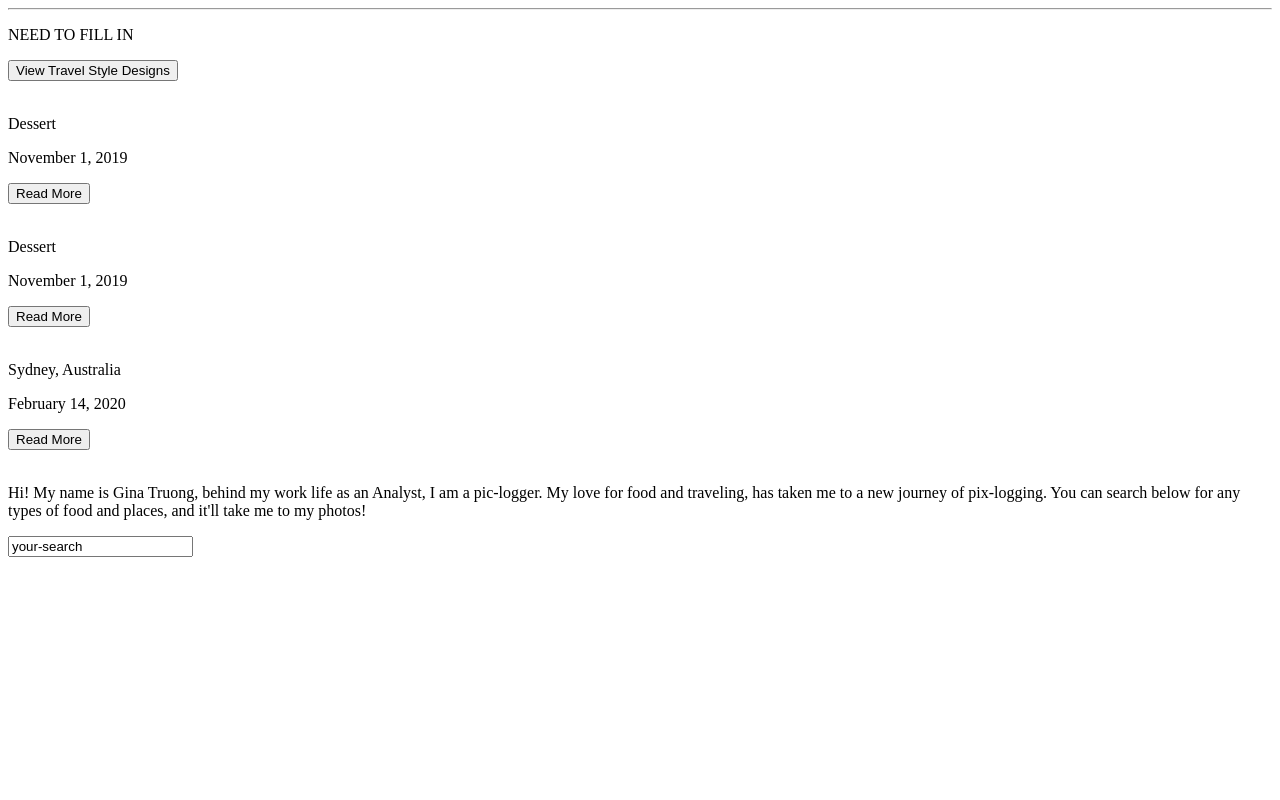
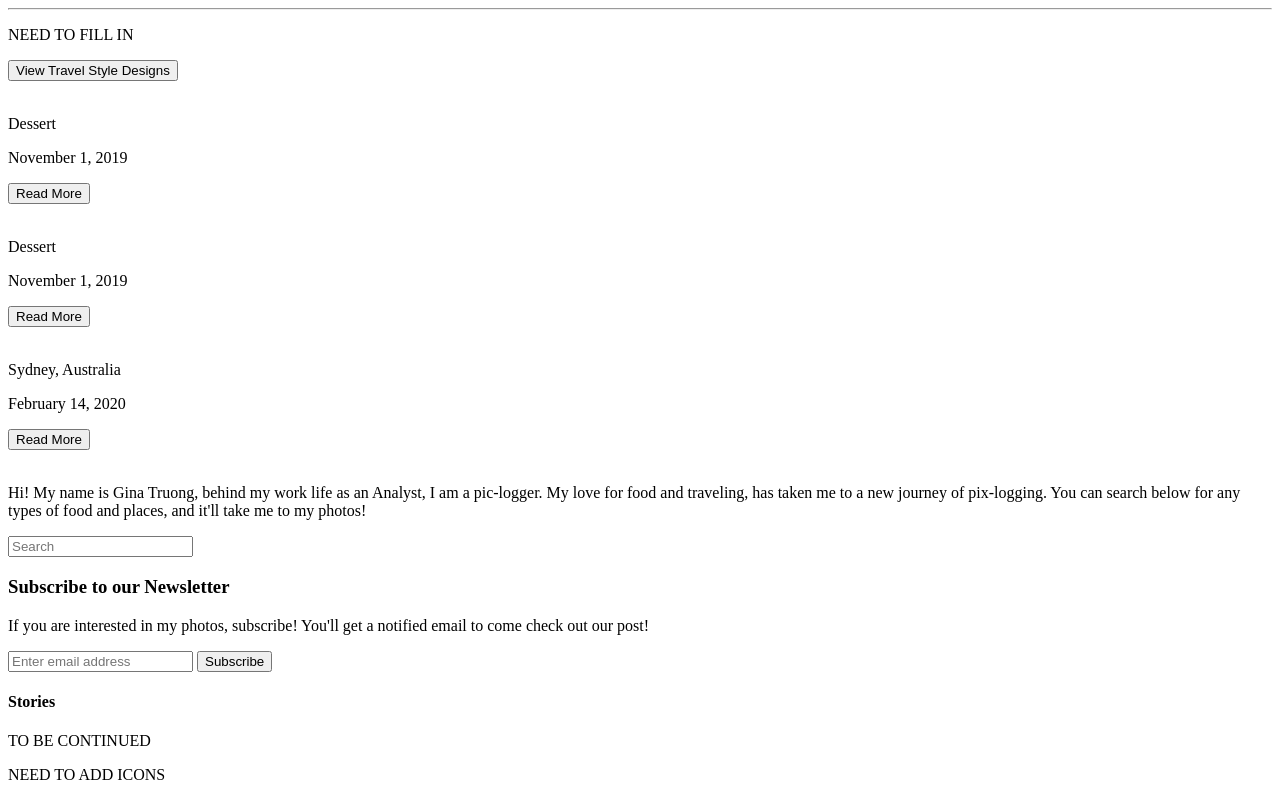
Before and after one commit to ginatruong/Food_Blog, a website: page index.html in a window 1280 px wide. Shown: the part 405-1205 px from the top of the page. Before the commit the page ends 970 px from the top, so only its background shows below. Drawn offline with Linux system fonts and the light colour scheme.

Commit message:
Added more to HTML FILE

```diff
--- a/index.html
+++ b/index.html
@@ -74,23 +74,43 @@
           me to a new journey of pix-logging. You can search below for any types
           of food and places, and it'll take me to my photos!
         </p>
-        <input
-          type="text"
-          placeholder="Search"
-          value="your-search"
-          id="searched"
-        />
+        <input type="text" placeholder="Search" id="searched" />
+        <!-- LOOK FOR MAGNIFYING GLASS -->
       </div>
     </section>
 
     <!-- Subscribe Section to Newsletter, description and input for email address -->
+    <section class="subscription">
+      <div class="container">
+        <h3 class="subsribed-title">Subscribe to our Newsletter</h3>
+        <p class="subscribed-info">
+          If you are interested in my photos, subscribe! You'll get a notified
+          email to come check out our post!
+        </p>
+        <div class="subscribed-email">
+          <input
+            type="text"
+            class="form-control"
+            placeholder="Enter email address"
+          />
+          <input type="submit" class="submit" value="Subscribe" />
+        </div>
+      </div>
+    </section>
+    <!-- Contact Section UL section with List of Numbers as Links -->
+    <section class="section-footer">
+      <div class="stories">
+        <h4>Stories</h4>
+        <p>TO BE CONTINUED</p>
+        <!-- Icons of social media -->
+        <p>NEED TO ADD ICONS</p>
+      </div>
 
-    <!-- Contact Section UL section with List of Numbers as Links -->
-    <!-- Icons of social media -->
-    <!-- Categories -->
-    <!-- Information -->
-    <!-- Contact Info -->
+      <!-- Categories -->
 
+      <!-- Information -->
+      <!-- Contact Info -->
+    </section>
     <!-- Footer with Copyright -->
   </body>
 </html>
```
